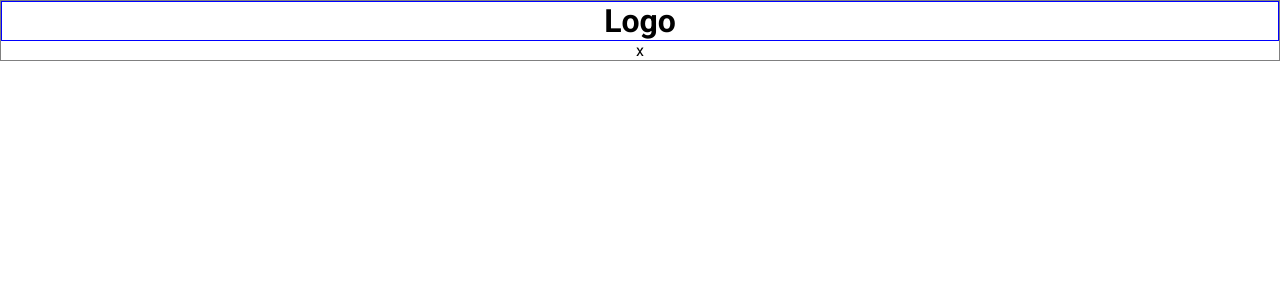
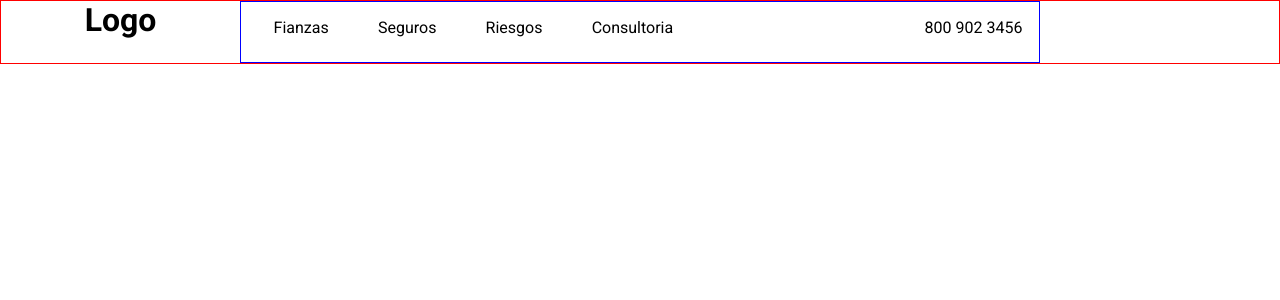
Before and after one commit to lrzentenob/impulsa-webpage, a React (Vite) app: page / in a window 1280 px wide. Shown: the top 300 px of the page. Built offline with nearby package versions, Linux system fonts and the light colour scheme.

Commit message:
header menu ok, with no color, just basic behaviour

```diff
--- a/src/css/Header.css
+++ b/src/css/Header.css
@@ -4,17 +4,19 @@ header {
     position: absolute;
     width: 100%;
     z-index: 999;
-    border: 1px solid gray;
+    height: 4em;
+    border: 1px solid red;
 }
 
 nav {
+    position: absolute;
     padding-top: 1em;
     border: 1px solid red;
-    position: absolute;
-    top: 100%
-}
-h1 {
-    border: 1px solid blue;
+    top: 100%;
+    width: 100%;
+    transform: scale(1,0);
+    transform-origin: top;
+    transition: transform 400ms;
 }
 
 nav ul{
@@ -25,21 +27,106 @@ nav li {
     margin-bottom: 1em;
     margin-left: 1em;
 }
-nav a {
+nav a,
+nav p {
     color: black;
     text-decoration: none;
-
+    opacity: 0;
+    transition: opacity 150ms ease-in-out;
 }
 nav a:hover {
     color: gainsboro;
 }
 
-nav {
-    display: none;
-}
 .navtoggle {
     display: none;
 }
 .navtoggle:checked ~ nav {
+    transform: scale(1,1);
+}
+.navtoggle:checked ~ nav a,
+.navtoggle:checked ~ nav p{
+    opacity: 1;
+    transition: opacity 250ms ease-in-out 250ms;
+}
+
+.navtoggle-label {
+    position: absolute;
+    top: 0;
+    left: 0;
+    margin-left: 1em;
+    height: 100%;
+    display: flex;
+    align-items: center;
+}
+
+.navtoggle-label span,
+.navtoggle-label span::before,
+.navtoggle-label span::after {
     display: block;
+    background: black;
+    height: 2px;
+    width: 2em;
+    border-radius: 2px;
+    position: relative;
 }
+.navtoggle-label span::before,
+.navtoggle-label span::after {
+    content: '';
+    position: absolute;
+}
+.navtoggle-label span::before {
+    bottom: 7px;
+}
+.navtoggle-label span::after {
+    top: 7px;
+}
+
+@media screen and (min-width: 980px) {
+    .navtoggle-label {
+        display: none;
+    }
+    header {
+        display: grid;
+        grid-template-columns: 1fr auto minmax(800px,1fr) 1fr;
+    }
+    .logo {
+        grid-column: 1 / 2;
+    }
+    nav {
+        all: unset;
+        grid-column: 3 / 4;
+        border: 1px solid blue;
+    }
+    nav a,
+    nav p{
+        opacity: 1;
+    }
+    nav a {
+        position: relative;
+    }
+    nav p{
+        text-align: right;
+        width: 300px;
+    }
+    nav ul {
+        display: flex;
+        justify-content: space-around;
+        margin-top: 1em;
+    }
+    nav a::before {
+        content: '';
+        display: block;
+        height: 5px;
+        background: black;
+        position: absolute;
+        top: -0.75em;
+        left: 0;
+        right: 0;
+        transform: scale(0,1);
+        transition: transform ease-in-out 250ms;
+    }
+    nav a:hover::before {
+        transform: scale(1,1);
+    }
+}
--- a/src/pages/Header.tsx
+++ b/src/pages/Header.tsx
@@ -4,7 +4,7 @@ export const Header  = ()=>{
 
     return (
         <header>
-            <h1>Logo</h1>
+            <h1 className='logo'>Logo</h1>
             <input type='checkbox' className='navtoggle' id='togglecheck'></input>
             <nav>
                 <ul>
@@ -12,11 +12,11 @@ export const Header  = ()=>{
                     <li> <a href='#'>Seguros</a></li>
                     <li> <a href='#'>Riesgos</a></li>
                     <li> <a href='#'>Consultoria</a></li>
-                    <li> <p>800 902 3456</p> </li>
+                    <li> <p>800 902 3456</p></li>
                 </ul>
             </nav>
             <label htmlFor='togglecheck' className='navtoggle-label'>
-                <span>x</span>
+                <span></span>
             </label>
         </header>
 
```
Also changed, not shown: src/components/NavMenu.tsx (added).
